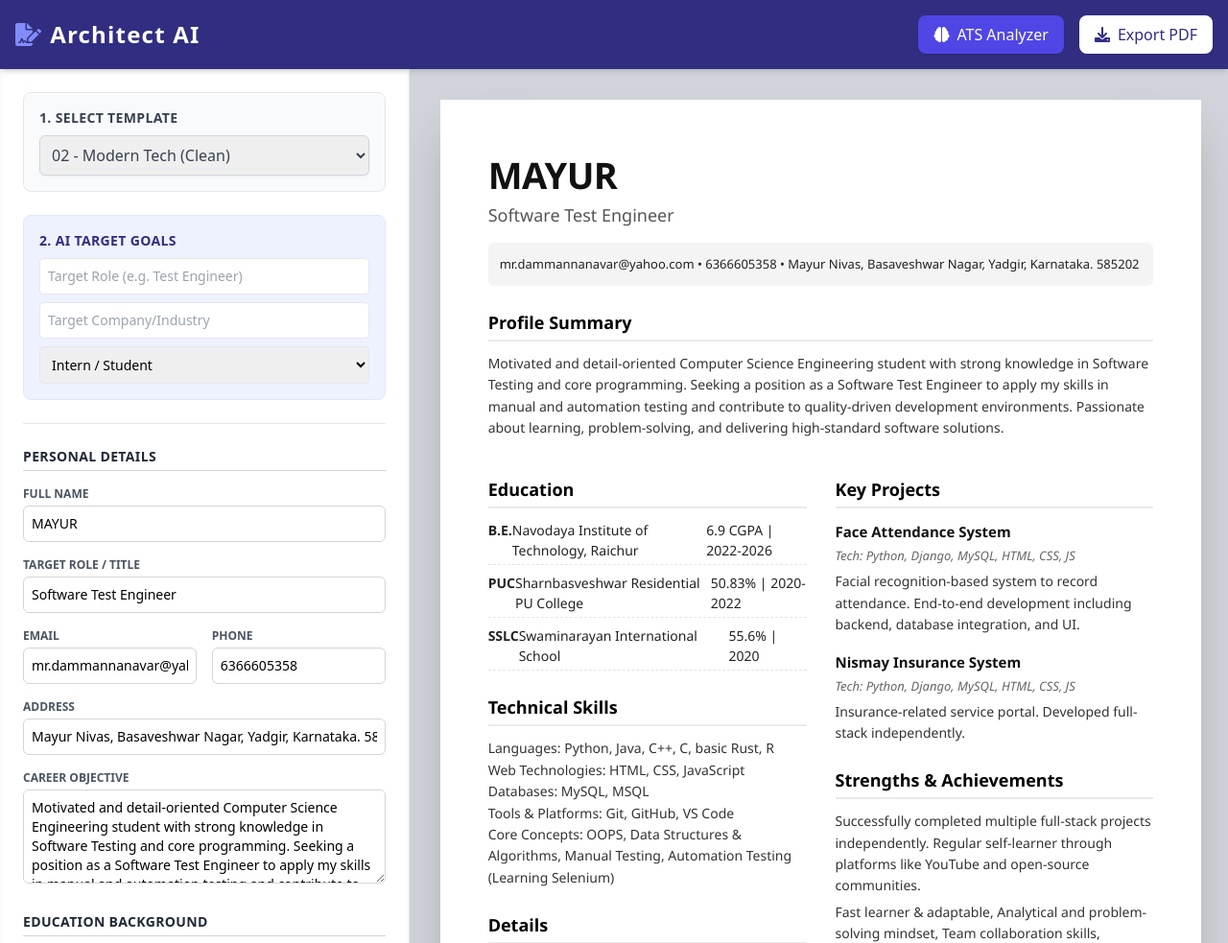
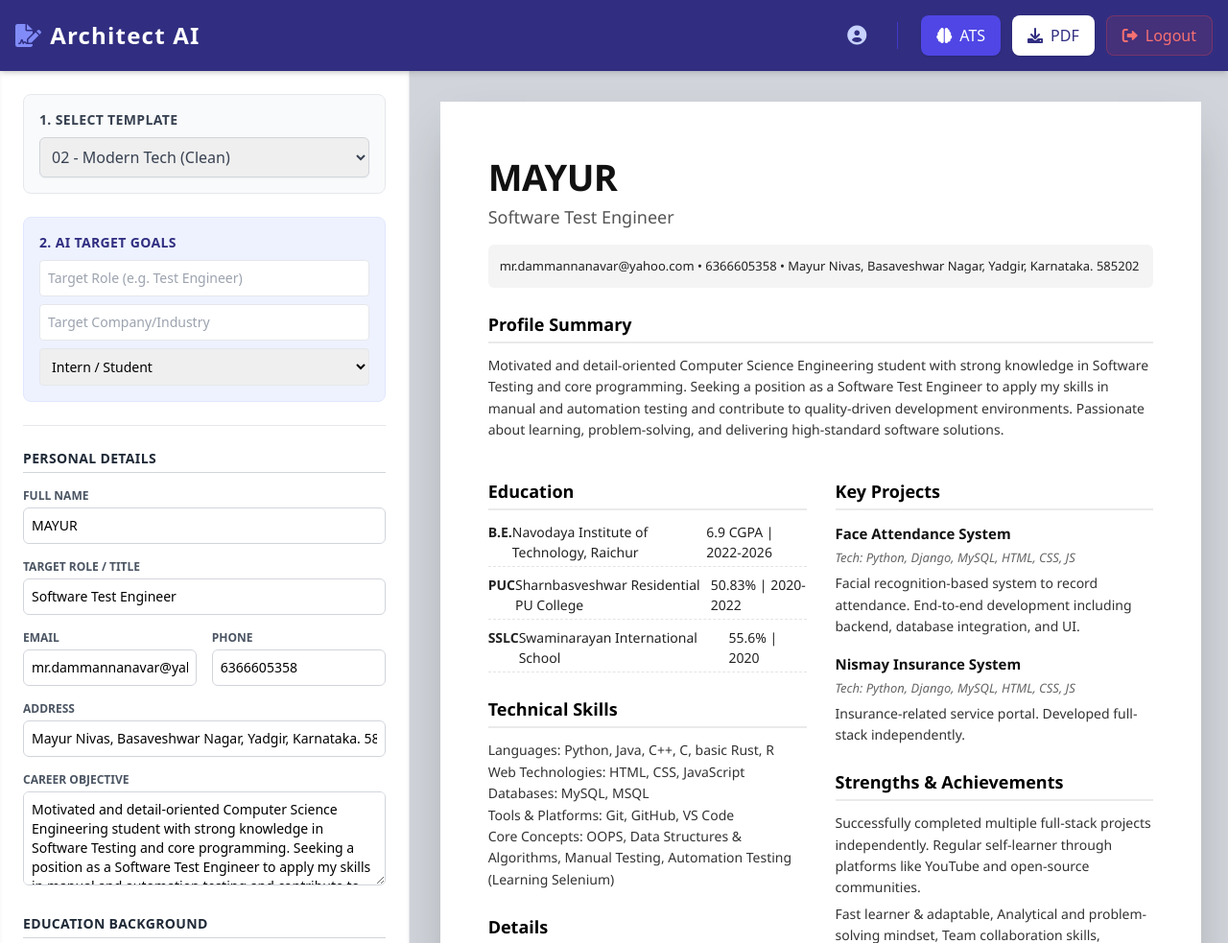
Before and after one commit to imnismay/Architect-AI, a Flask app: template templates/index.html in a window 1280 px wide. Shown: the top 983 px of the page at 96% size. Run offline with Flask 3, Linux system fonts and the light colour scheme; the template is opened without the code that fills it, so the values that code supplies are empty; some libraries are stand-ins or nearby versions.

Commit message:
Refactor navigation buttons and user display

```diff
--- a/templates/index.html
+++ b/templates/index.html
@@ -36,13 +36,30 @@
 
     <nav class="bg-indigo-900 text-white p-4 shadow-md flex justify-between items-center z-10 no-print">
         <h1 class="text-2xl font-bold tracking-wider"><i class="fa-solid fa-file-signature mr-2 text-indigo-400"></i>Architect AI</h1>
-        <div class="flex space-x-4">
-            <button onclick="triggerAnalysis()" class="bg-indigo-600 hover:bg-indigo-500 px-4 py-2 rounded-lg font-medium transition duration-200 shadow">
-                <i class="fa-solid fa-brain mr-2"></i>ATS Analyzer
-            </button>
-            <button onclick="printResume()" class="bg-white text-indigo-900 px-4 py-2 rounded-lg font-medium shadow hover:bg-gray-100 transition duration-200">
-                <i class="fa-solid fa-download mr-2"></i>Export PDF
-            </button>
+
+        <div class="flex items-center space-x-6">
+            <div class="hidden md:flex items-center text-indigo-200 font-medium border-r border-indigo-700 pr-6">
+                <i class="fa-solid fa-circle-user text-xl mr-2"></i>
+                <span class="tracking-wide">{{ current_user.username }}</span>
+
+                {% if current_user.is_admin %}
+                    <a href="/admin" class="ml-4 bg-indigo-800/50 hover:bg-indigo-700 border border-indigo-500/30 text-xs px-3 py-1.5 rounded-md transition duration-200">
+                        <i class="fa-solid fa-shield-halved mr-1"></i> Admin
+                    </a>
+                {% endif %}
+            </div>
+
+            <div class="flex space-x-3">
+                <button onclick="triggerAnalysis()" class="bg-indigo-600 hover:bg-indigo-500 px-4 py-2 rounded-lg font-medium transition duration-200 shadow flex items-center">
+                    <i class="fa-solid fa-brain mr-2"></i>ATS
+                </button>
+                <button onclick="printResume()" class="bg-white text-indigo-900 px-4 py-2 rounded-lg font-medium shadow hover:bg-gray-100 transition duration-200 flex items-center">
+                    <i class="fa-solid fa-download mr-2"></i>PDF
+                </button>
+                <a href="/logout" class="bg-red-500/10 text-red-400 hover:bg-red-500 hover:text-white border border-red-500/30 px-4 py-2 rounded-lg font-medium transition duration-200 flex items-center">
+                    <i class="fa-solid fa-right-from-bracket mr-2"></i>Logout
+                </a>
+            </div>
         </div>
     </nav>
 
```
